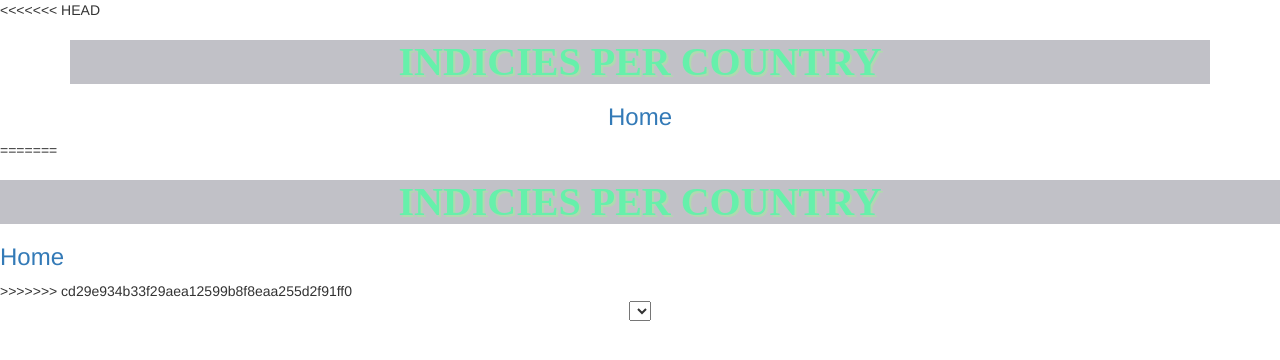
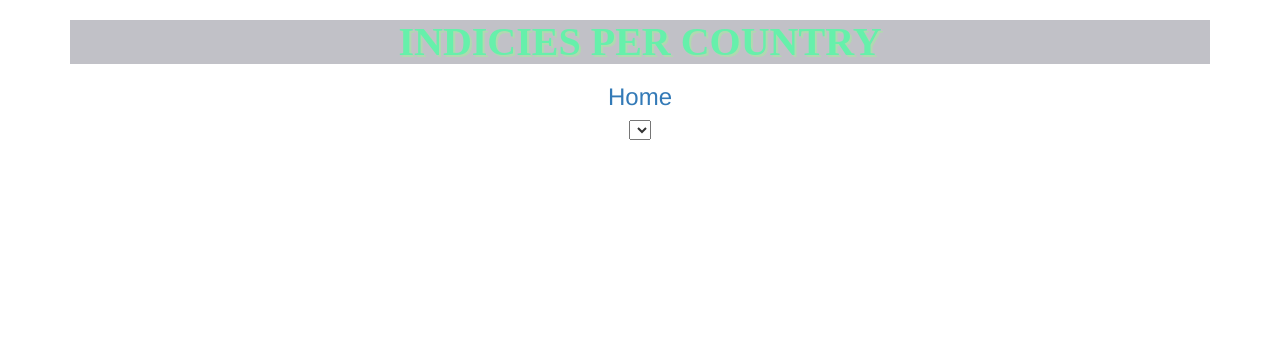
Before and after one commit to Omar-Castillo/Project2_World_Indices, a Flask app: page /chart_basheer in a window 1280 px wide. Shown: the top 360 px of the page. Run offline with Flask 2, Linux system fonts and the light colour scheme; lists and menus that the app fills with data are empty; some libraries are stand-ins or nearby versions.

Commit message:
minor changes

```diff
--- a/templates/Indices_Per_Country.html
+++ b/templates/Indices_Per_Country.html
@@ -20,24 +20,16 @@
     <link rel="stylesheet" type="text/css" href="../static/css/Indices_Per_Country.css">
 </head>
 <body>
-<<<<<<< HEAD
     <div class="container">
         <div class="row">
             <div class="col-md-12 text-center">
               <h1>Indicies per country</h1>
-              <a href="index.html"><h3>Home</h3></a>
+              <a href="https://project2-world-indices.herokuapp.com"><h3>Home</h3></a>
             </div>
         </div>
         <div id="plot"></div>
     </div>
 
-    <!-- </div> class=""><h1>Indicies per Country</h1></div> -->
-
-=======
-    <div><h1>Indicies per Country</h1></div>
-    <a href="index.html"><h3>Home</h3></a>
-    <div id="plot"></div>
->>>>>>> cd29e934b33f29aea12599b8f8eaa255d2f91ff0
     <div align="center">
         <!-- Initialize a select button -->
         <select id="selectButton"></select>
```
